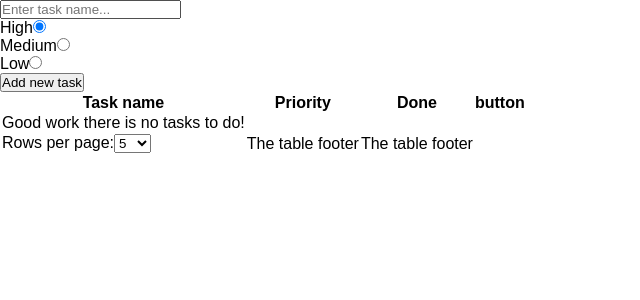
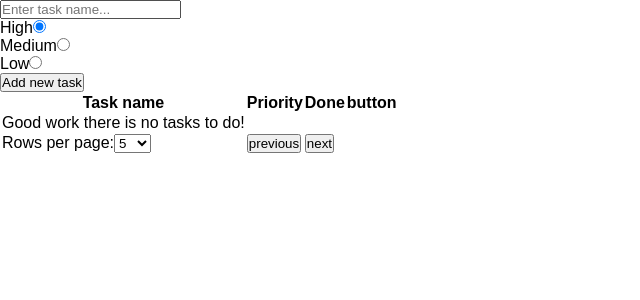
Before and after one commit to simon125/custom-task-manager, a React (Create React App) app: page / in a window 1280 px wide. Shown: the top 300 px of the page, without its empty margins (0-640 px from the left). Built offline with nearby package versions, Linux system fonts and the light colour scheme.

Commit message:
added basic pagination

```diff
--- a/src/App.js
+++ b/src/App.js
@@ -21,7 +21,6 @@ class App extends Component {
     const tasks = getTasksFromLocalStorage()
     this.setState({ tasks })
   }
-
   handleOnSubmit = event => {
 
     event.preventDefault()
@@ -29,6 +28,7 @@ class App extends Component {
     const taskName = event.target.taskName.value,
       taskPriority = event.target.taskPriority.value,
       task = createTask(taskName, taskPriority, uuid())
+
     if (taskValidation(task)) {
       this.setState({
         tasks: [...this.state.tasks, task]
@@ -37,7 +37,6 @@ class App extends Component {
       })
     } else console.log('sth went wrong') //// HERE will be display alert
   }
-
   handleOnDeleteClick = (id) => {
     const tasks = this.state.tasks.filter(task => id !== task.id)
     this.setState({ tasks }, () => {
@@ -57,8 +56,6 @@ class App extends Component {
 
     })
   }
-
-
 
   render() {
 
--- /dev/null
+++ b/src/components/TableFooter/index.js
@@ -0,0 +1,22 @@
+import React from 'react'
+
+const TableFooter = ({ onPreviousOrNextClick, changeValuePerPage }) => {
+    return (
+        <tfoot>
+            <tr>
+                <td>
+                    Rows per page:
+                    <select onChange={changeValuePerPage} name="perPage" id="perPage">
+                        <option value="5">5</option>
+                        <option value="10">10</option>
+                        <option value="15">15</option>
+                    </select>
+                </td>
+                <td><button onClick={() => onPreviousOrNextClick(false)}>previous</button></td>
+                <td><button onClick={() => onPreviousOrNextClick(true)}>next</button></td>
+            </tr>
+        </tfoot>
+    )
+}
+
+export default TableFooter
--- /dev/null
+++ b/src/components/TableHeader/index.js
@@ -0,0 +1,16 @@
+import React from 'react'
+
+const TableHeader = () => {
+    return (
+        <thead>
+            <tr>
+                <th>Task name</th>
+                <th>Priority</th>
+                <th>Done</th>
+                <th>button</th>
+            </tr>
+        </thead>
+    )
+}
+
+export default TableHeader
--- a/src/components/Tasks/index.js
+++ b/src/components/Tasks/index.js
@@ -1,22 +1,93 @@
-import React from 'react'
+import React, { Component } from 'react'
 import Task from '../Task'
+import TableHeader from '../TableHeader'
+import TableFooter from '../TableFooter'
 
-const Tasks = ({ tasks, handleOnDeleteClick, handleOnChange }) => {
+class Tasks extends Component {
+
+    state = {
+        paginationOption: {
+            currentPage: 1,
+            resultsPerPage: 5
+        },
+        sortOption: {
+            sortByPriority: false,
+            sortByStatus: false,
+            sortAlphabetic: false
+        }
+    }
+
+    onPreviousOrNextClick = (previousOrNext) => {
+        if (previousOrNext) {
+            this.setState({
+                paginationOption: {
+                    ...this.state.paginationOption,
+                    currentPage: this.state.paginationOption.currentPage + 1
+                }
+            })
+        } else {
+
+            this.setState({
+                paginationOption: {
+                    ...this.state.paginationOption,
+                    currentPage: this.state.paginationOption.currentPage - 1
+                }
+            })
+        }
+
+    }
+    changeValuePerPage = (event) => {
+        this.setState({
+            paginationOption: {
+                ...this.state.paginationOption,
+                resultsPerPage: event.target.value
+            }
+        })
+    }
+
+
+    render() {
+        const { tasks, handleOnDeleteClick, handleOnChange } = this.props
+
+        const start = this.state.paginationOption.currentPage
+        const end = start + this.state.paginationOption.resultsPerPage
+        const tasksToRender = tasks.slice(start, end)
+
+        // const renderTodos = currentTodos.map((todo, index) => {
+        //     return <li key={index}>{todo}</li>;
+        // });
+
+
+        // Logic for displaying page numbers
+        // const pageNumbers = [];
+        // for (let i = 1; i <= Math.ceil(todos.length / todosPerPage); i++) {
+        //   pageNumbers.push(i);
+        // }
+
+        // const renderPageNumbers = pageNumbers.map(number => {
+        //   return (
+        //     <button
+        //       key={number}
+        //       id={number}
+        //       onClick={this.handleClick}
+        //     >
+        //       {number}
+        //     </button>
+        //   );
+        // });
+
+
+
+
+
         return (
             <div>
                 <table>
-                <thead>
-                    <tr>
-                        <th>Task name</th>
-                        <th>Priority</th>
-                        <th>Done</th>
-                        <th>button</th>
-                    </tr>
-                </thead>
+                    <TableHeader />
                     <tbody>
                         {
                             tasks.length !== 0 ?
-                            tasks.map(task => <Task
+                                tasksToRender.map(task => <Task
                                     key={task.id}
                                     task={task}
                                     handleOnDeleteClick={() => handleOnDeleteClick(task.id)}
@@ -28,23 +99,14 @@ const Tasks = ({ tasks, handleOnDeleteClick, handleOnChange }) => {
                                 </tr>
                         }
                     </tbody>
-                <tfoot>
-                    <tr>
-                        <td>
-                            Rows per page:
-                            <select name="perPage" id="perPage">
-                                <option value="5">5</option>
-                                <option value="5">10</option>
-                                <option value="5">15</option>
-                            </select>
-                        </td>
-                        <td>The table footer</td>
-                        <td>The table footer</td>
-                    </tr>
-                </tfoot>
+                    <TableFooter
+                        changeValuePerPage={this.changeValuePerPage}
+                        onPreviousOrNextClick={this.onPreviousOrNextClick}
+                    />
                 </table>
             </div>
         )
     }
+}
 
 export default Tasks
```
Lines whose indentation alone changed are shown as unchanged.
